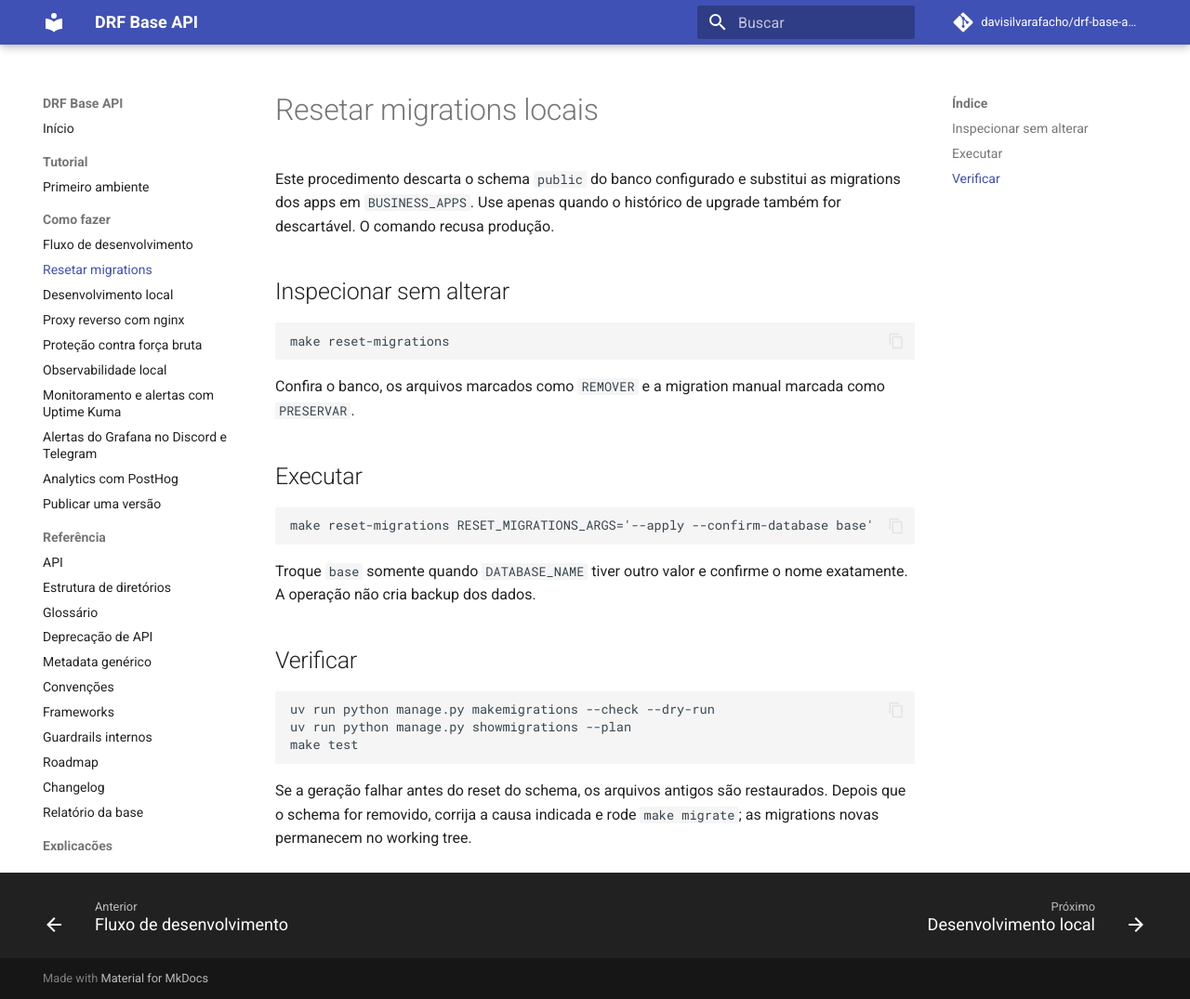
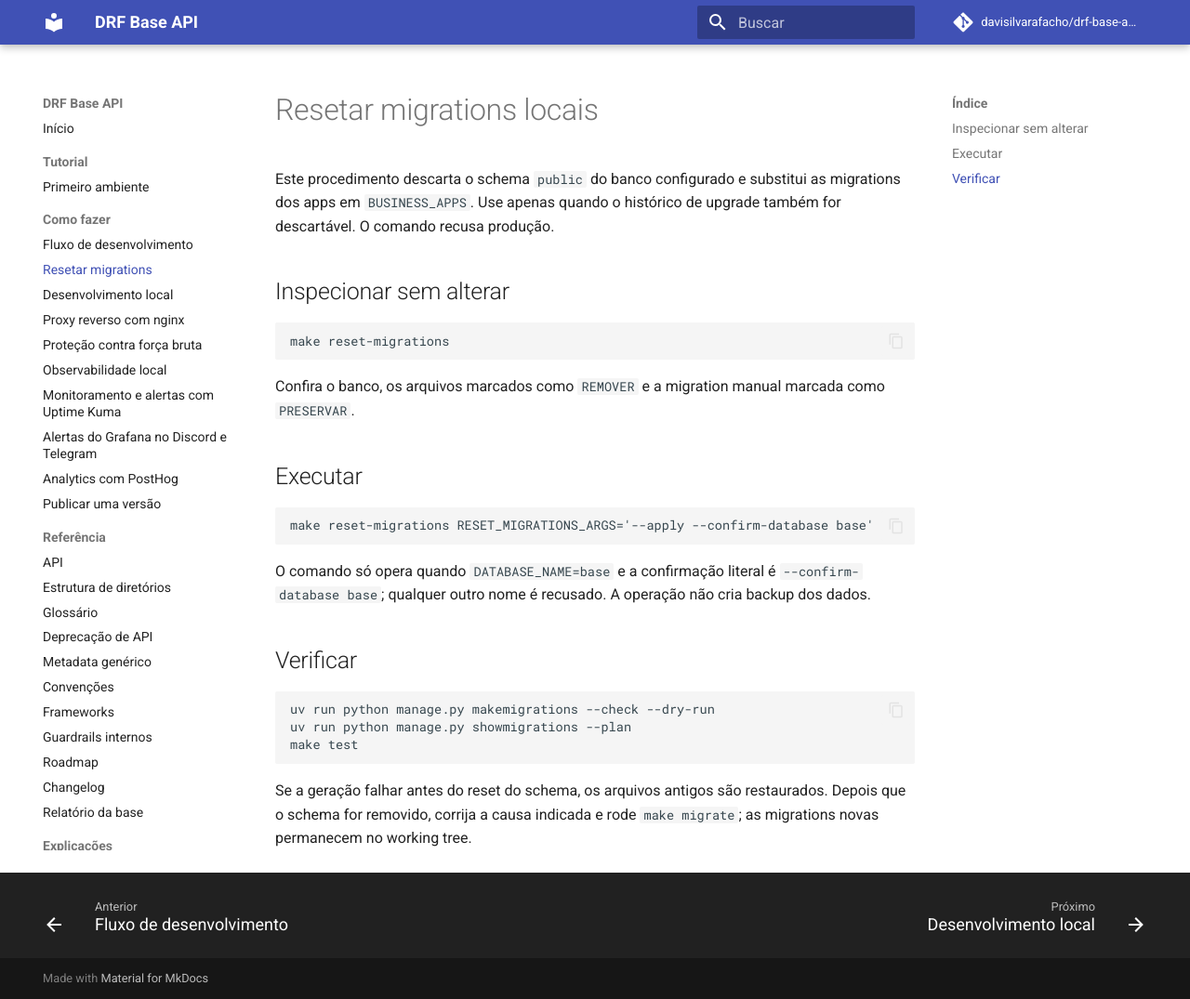
Before and after one commit to davisilvarafacho/django-api-startup-template, an MkDocs documentation site: the page built from docs/how-to/resetar-migrations.md, in a window 1280 px wide and 1075 px high. Shown: the whole window at 93% size. Built offline with MkDocs 1.6.1 and Material for MkDocs 9.7.7, drawn with Linux system fonts in a browser that asks for light colours; comment, search, counter and statistics services are not loaded.

Commit message:
docs: esclarecer banco permitido no reset

````diff
--- a/docs/how-to/resetar-migrations.md
+++ b/docs/how-to/resetar-migrations.md
@@ -19,8 +19,9 @@ marcada como `PRESERVAR`.
 make reset-migrations RESET_MIGRATIONS_ARGS='--apply --confirm-database base'
 ```
 
-Troque `base` somente quando `DATABASE_NAME` tiver outro valor e confirme o
-nome exatamente. A operação não cria backup dos dados.
+O comando só opera quando `DATABASE_NAME=base` e a confirmação literal é
+`--confirm-database base`; qualquer outro nome é recusado. A operação não cria
+backup dos dados.
 
 ## Verificar
 
````
